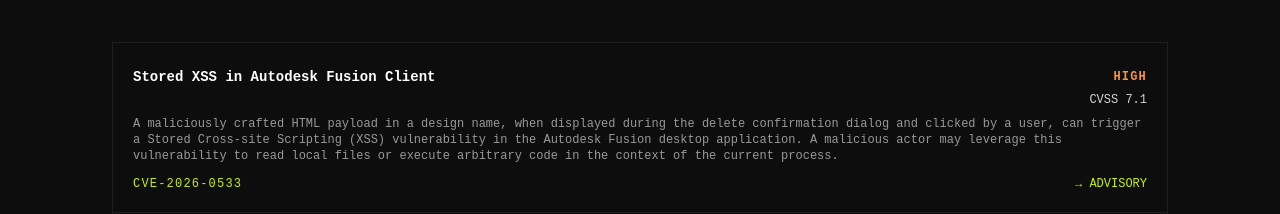
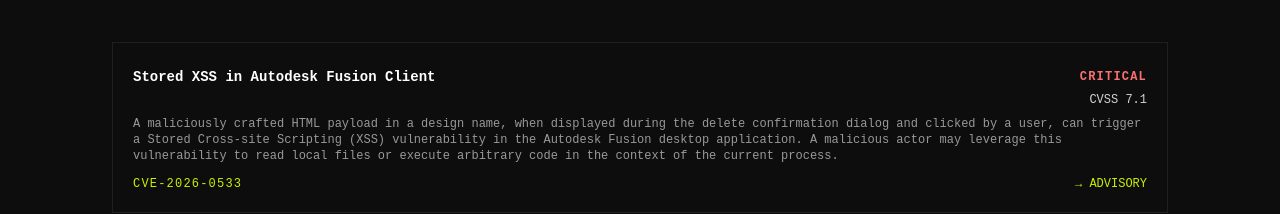
Before and after one commit to K3S3l7/my-blog, a Next.js app: page /cves in a window 1280 px wide. Shown: the part 151-365 px from the top of the page. Built offline with nearby package versions, Linux system fonts and the light colour scheme.

Commit message:
Change CVE severity from HIGH to CRITICAL

```diff
--- a/app/cves/page.tsx
+++ b/app/cves/page.tsx
@@ -2,7 +2,7 @@
   {
     id: "CVE-2026-0533",
     title: "Stored XSS in Autodesk Fusion Client",
-    severity: "HIGH",
+    severity: "CRITICAL",
     cvss: "7.1",
     description:
       "A maliciously crafted HTML payload in a design name, when displayed during the delete confirmation dialog and clicked by a user, can trigger a Stored Cross-site Scripting (XSS) vulnerability in the Autodesk Fusion desktop application. A malicious actor may leverage this vulnerability to read local files or execute arbitrary code in the context of the current process.",
```
